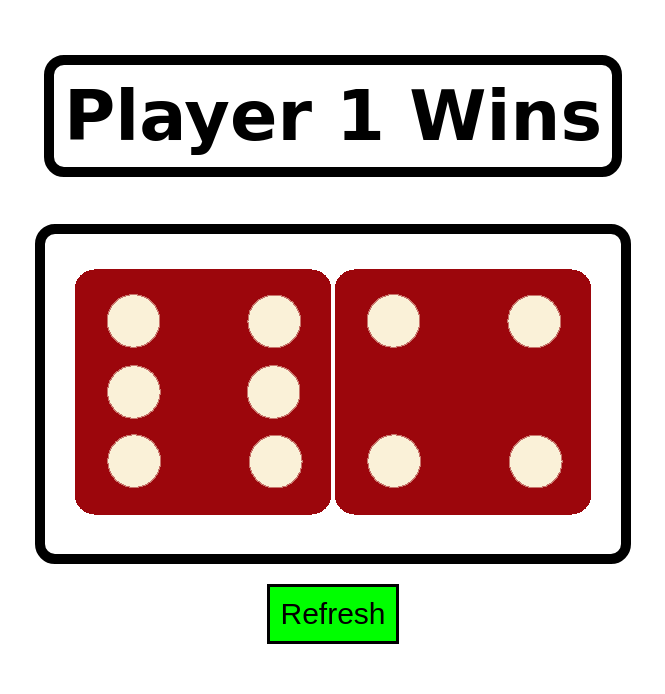
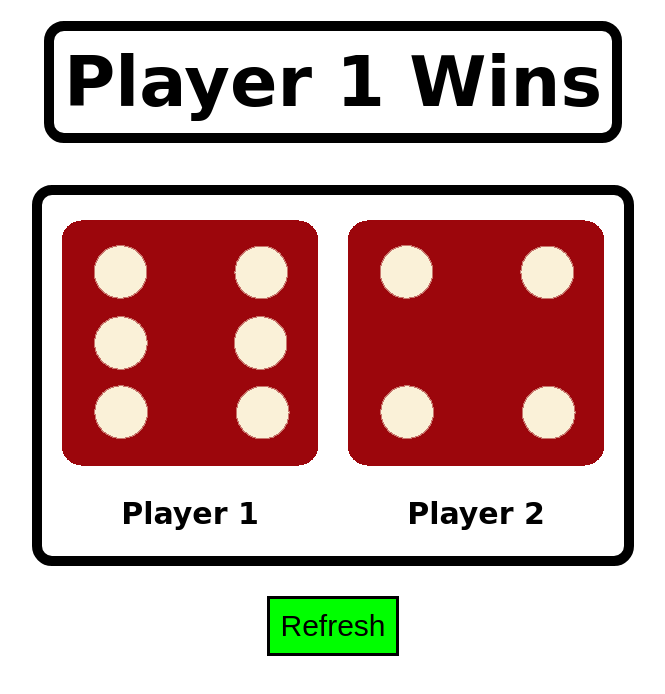
Before and after one commit to theyeeetguyyy/Dice-game, a plain HTML site: page index.html in a window 1280 px wide. Shown: the whole page, without its empty margins (307-972 px from the left). Drawn offline with Linux system fonts and the light colour scheme.

Commit message:
final complete

```diff
--- a/index.html
+++ b/index.html
@@ -20,14 +20,23 @@
     </div>
 
     <div class="container">
-        <div class="dices">
-            <img id="dice1" class = "player1" src="./images/dice6.png" alt="p1">
-            <img id="dice2" class = "player2" src="./images/dice6.png" alt="p2">
-
+        <div class="border ">
+            <div class="dices">
+                <img id="dice1" class = "player1" src="./images/dice6.png" alt="p1">
+                <h2>Player 1</h2>
+            </div>
+            <div class="dices">
+                <img id="dice2" class = "player2" src="./images/dice6.png" alt="p2">
+                <h2>Player 2</h2>
+            </div>
         </div>
     </div>
 
-<button id="btn" type="button" class="btn btn-success">Refresh</button>
+
+
+    <div class="btn">
+        <button id="btn" type="button" class="btn btn-success">Refresh</button>
+    </div>
 
 
     <script src="script.js"></script>
--- a/styles.css
+++ b/styles.css
@@ -3,38 +3,57 @@ html{
 }
 
 h1{
-
     text-align: center;
     font-size: 70px;
     font-family:cursive;
     border: 10px solid black;
     border-radius: 20px;
     padding: 10px;
+    margin-bottom: 1%;
+    margin-top: 1%;
 }
 
 .head{
     display: flex;
-    align-items: center;
     justify-content: center;
     font-size: 50px;
 }
 
 .container{
+    padding: 30px;
+    display: flex;
+    gap: 20px;
+    border-radius: 20px;
+    justify-content: center;
+
+}
+
+.dices{
+    display: flex;
+    flex-direction: column;
+    align-items: center;
+}
+
+.border{
+    display: flex;
+    gap: 30px;
+    border: 10px solid black;
+    padding: 20px 20px 0px 20px;
+    border-radius: 20px;
+}
+
+h2{
+    text-align: center;
+    font-size: 30px;
+    font-family:cursive;
+}
+
+.btn{
     display: flex;
     justify-content: center;
 }
 
-.dices{
-    border: 10px solid black;
-    padding: 30px;
-    border-radius: 20px;
-
-}
-
 #btn{
-    display: block;
-    margin: auto;
-    margin-top: 20px;
     background-color: lime;
     font-size: 30px;
     border: 3px solid black;
```
